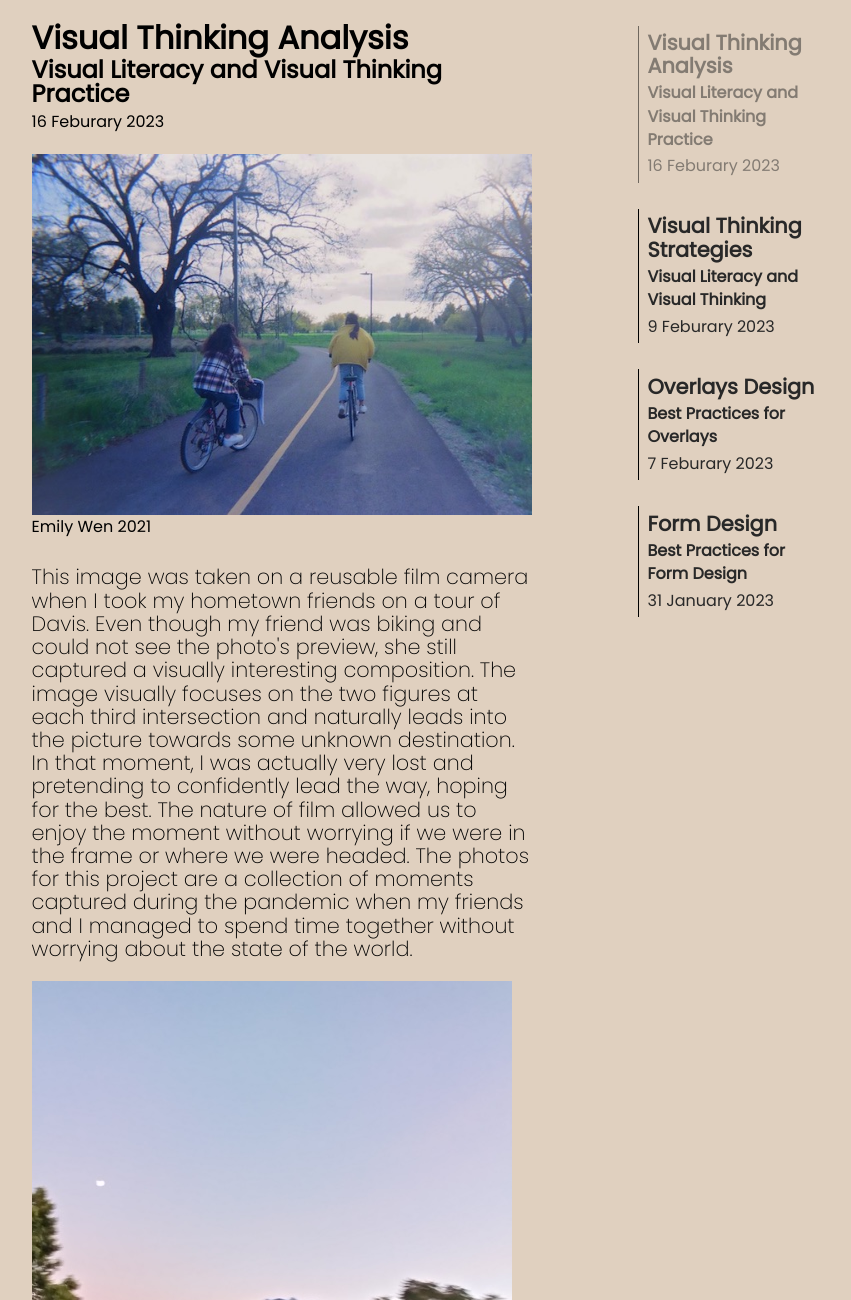
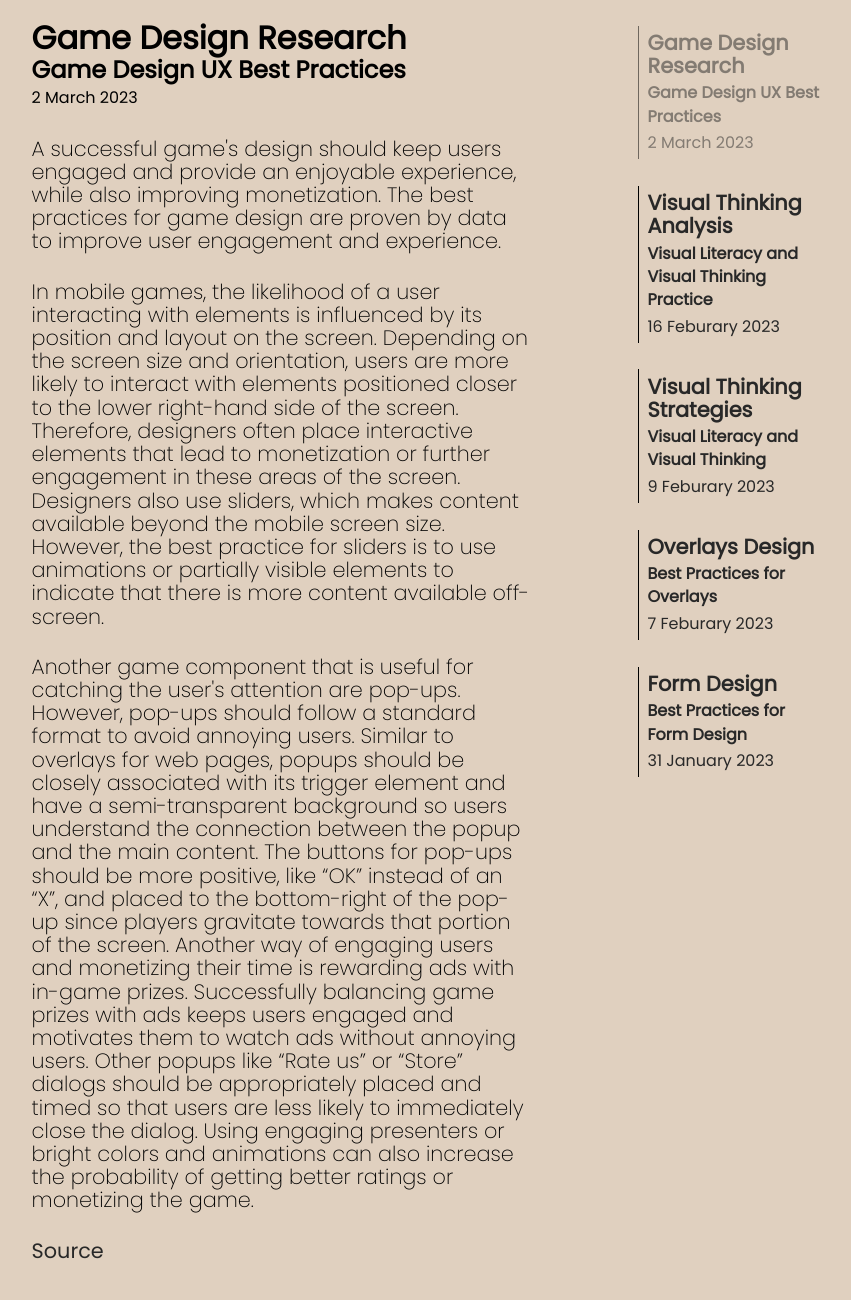
Before and after one commit to egwen/des157a, a plain HTML site: page journal/index.html in a window 1280 px wide. Shown: the part 120-1420 px from the top of the page, without its empty margins (234-1085 px from the left). Drawn offline with nearby package versions, Linux system fonts and the light colour scheme.

Commit message:
Learning Journal 5

```diff
--- a/journal/index.html
+++ b/journal/index.html
@@ -24,7 +24,26 @@
     </header>
 
     <main>
-        <article class="current-article" id="article4">
+        <article class="current-article" id="article5">
+            <div class="title">
+                <h2>Game Design Research</h2>
+                <h3>Game Design UX Best Practices</h3>
+                <p class="date">2 March 2023</p>
+            </div>
+            <div class="content">
+                <p>
+                    A successful game's design should keep users engaged and provide an enjoyable experience, while also improving monetization. The best practices for game design are proven by data to improve user engagement and experience.
+                </p>
+                <p>
+                    In mobile games, the likelihood of a user interacting with elements is influenced by its position and layout on the screen. Depending on the screen size and orientation, users are more likely to interact with elements positioned closer to the lower right-hand side of the screen. Therefore, designers often place interactive elements that lead to monetization or further engagement in these areas of the screen. Designers also use sliders, which makes content available beyond the mobile screen size. However, the best practice for sliders is to use animations or partially visible elements to indicate that there is more content available off-screen.
+                </p>
+                <p>
+                    Another game component that is useful for catching the user's attention are pop-ups. However, pop-ups should follow a standard format to avoid annoying users. Similar to overlays for web pages, popups should be closely associated with its trigger element and have a semi-transparent background so users understand the connection between the popup and the main content. The buttons for pop-ups should be more positive, like “OK” instead of an “X”, and placed to the bottom-right of the pop-up since players gravitate towards that portion of the screen. Another way of engaging users and monetizing their time is rewarding ads with in-game prizes. Successfully balancing game prizes with ads keeps users engaged and motivates them to watch ads without annoying users. Other popups like “Rate us” or “Store” dialogs should be appropriately placed and timed so that users are less likely to immediately close the dialog. Using engaging presenters or bright colors and animations can also increase the probability of getting better ratings or monetizing the game.
+                </p>
+                <p><a href="https://uxplanet.org/game-design-ux-best-practices-guide-4a3078c32099" target="_blank">Source</a></p>
+            </div>
+        </article>
+        <article id="article4">
             <div class="title">
                 <h2>Visual Thinking Analysis</h2>
                 <h3>Visual Literacy and Visual Thinking Practice</h3>
@@ -108,6 +127,14 @@
 
         <section class="blog-posts">
             <a href="#" class="current-post">
+                <div class="post" id="post5">
+                    <h2>Game Design Research</h2>
+                    <h3>Game Design UX Best Practices</h3>
+                    <p class="date">2 March 2023</p>
+                </div>
+            </a>
+
+            <a href="#">
                 <div class="post" id="post4">
                     <h2>Visual Thinking Analysis</h2>
                     <h3>Visual Literacy and Visual Thinking Practice</h3>
```
